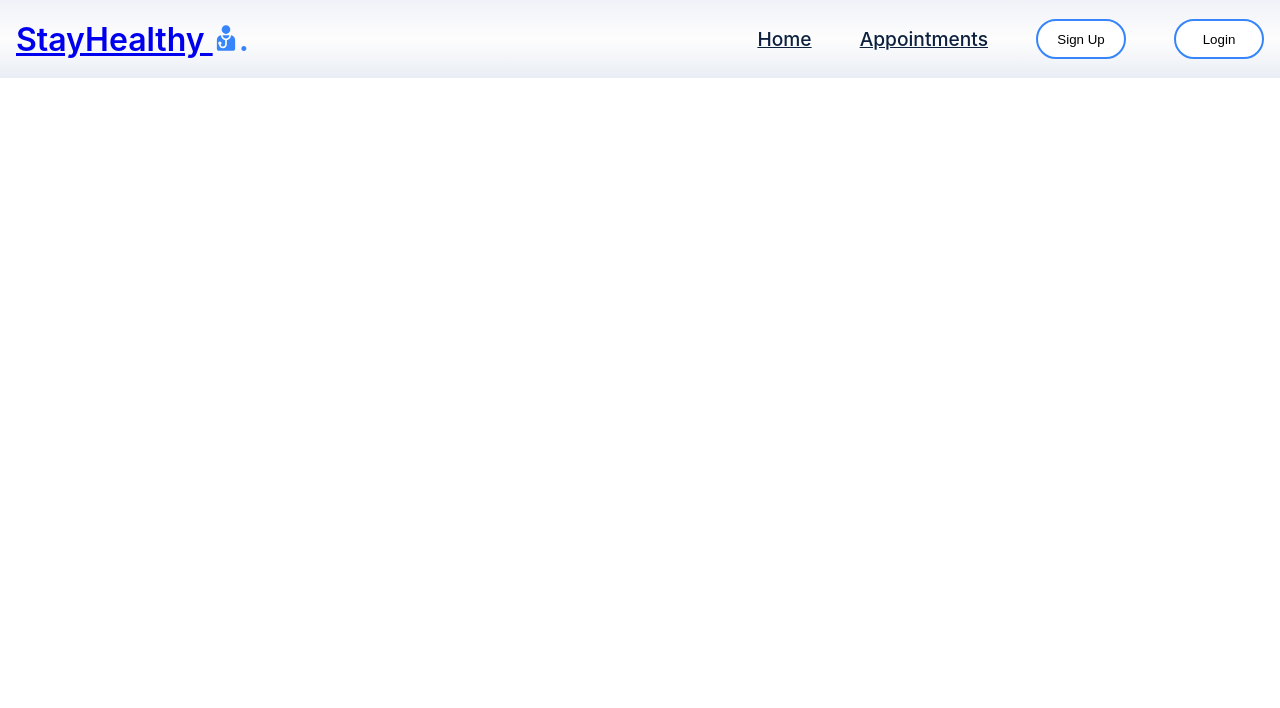
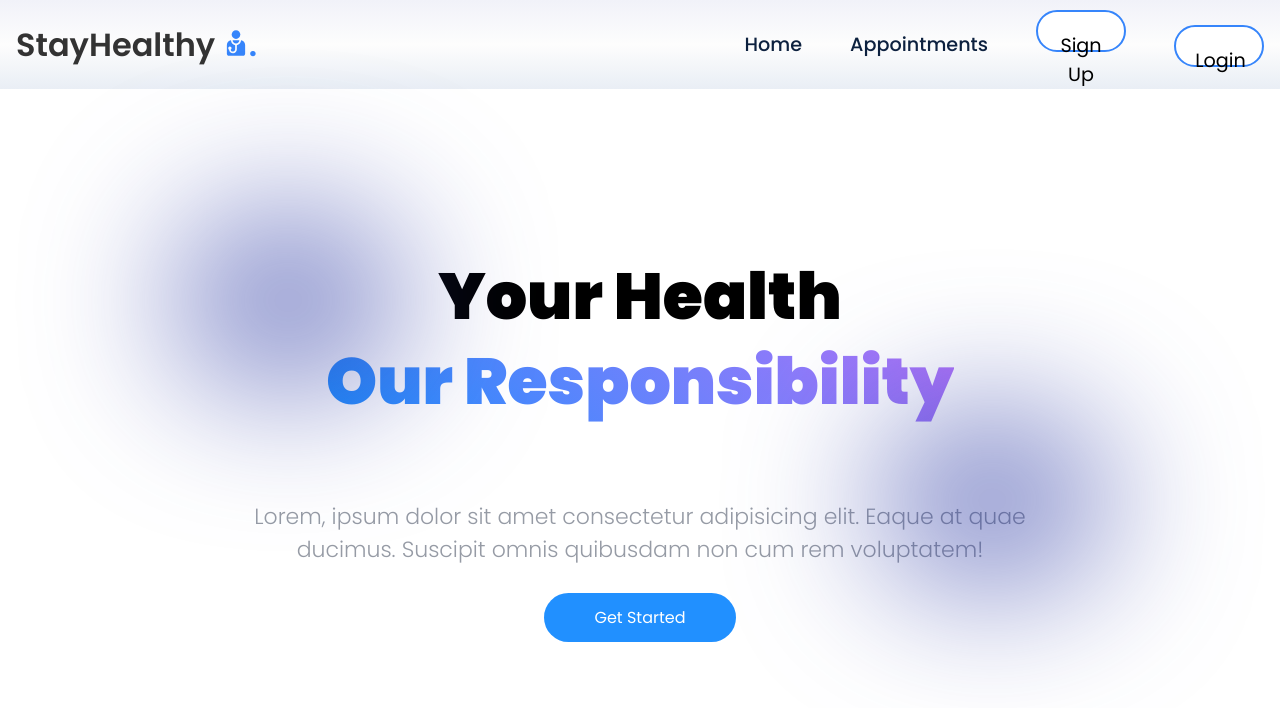
Before and after one commit to nvp85/ibm-final-project, a React (Create React App) app: page / in a window 1280 px wide. Shown: the top 708 px of the page. Built offline with nearby package versions, Linux system fonts and the light colour scheme.

Commit message:
add react router, create the landing page component

```diff
--- a/package.json
+++ b/package.json
@@ -8,6 +8,7 @@
     "@testing-library/user-event": "^13.5.0",
     "react": "^18.2.0",
     "react-dom": "^18.2.0",
+    "react-router-dom": "^6.22.3",
     "react-scripts": "5.0.1",
     "web-vitals": "^2.1.4"
   },
--- a/src/App.js
+++ b/src/App.js
@@ -1,11 +1,21 @@
 import logo from './logo.svg';
 import './App.css';
 import Navbar from './Components/Navbar/Navbar';
+import Landing_Page from './Components/Landing_Page/Landing_page';
+import  Layout from './Components/Landing_Page/Landing_page';
+import { BrowserRouter, Routes, Route } from "react-router-dom";
+
 
 function App() {
   return (
     <div className="App">
-        <Navbar/>
+        <BrowserRouter>
+          <Navbar/>
+              <Routes>
+                <Route path="/" element={<Landing_Page/>}/>
+              </Routes>
+
+        </BrowserRouter>
     </div>
   );
 }
--- /dev/null
+++ b/src/Components/Landing_Page/Landing_page.js
@@ -0,0 +1,37 @@
+import React from "react";
+import { Link } from "react-router-dom";
+import "./LandingPage.css";
+
+
+export default function Landing_Page() {
+    return (
+        <section className="hero-section">
+        <div>
+          <div data-aos="fade-up" className="flex-hero">
+
+              <h1>
+                Your Health<br/>
+                <span className="text-gradient">
+
+                  Our Responsibility
+                </span>
+              </h1>
+                <div className="blob-cont">
+                    <div className="blue blob"></div>
+                </div>
+                <div className="blob-cont">
+                    <div className="blue1 blob"></div>
+                </div>
+              <h4>
+                Lorem, ipsum dolor sit amet consectetur adipisicing elit. Eaque at quae ducimus. Suscipit omnis quibusdam non cum rem voluptatem!
+              </h4>
+              <a href="#services">
+                <button className="button">Get Started</button>
+              </a>
+
+          </div>
+
+        </div>
+      </section>
+    )
+}
```
Also changed, not shown: 1 other file (tests, documents, lock files or other folders).
